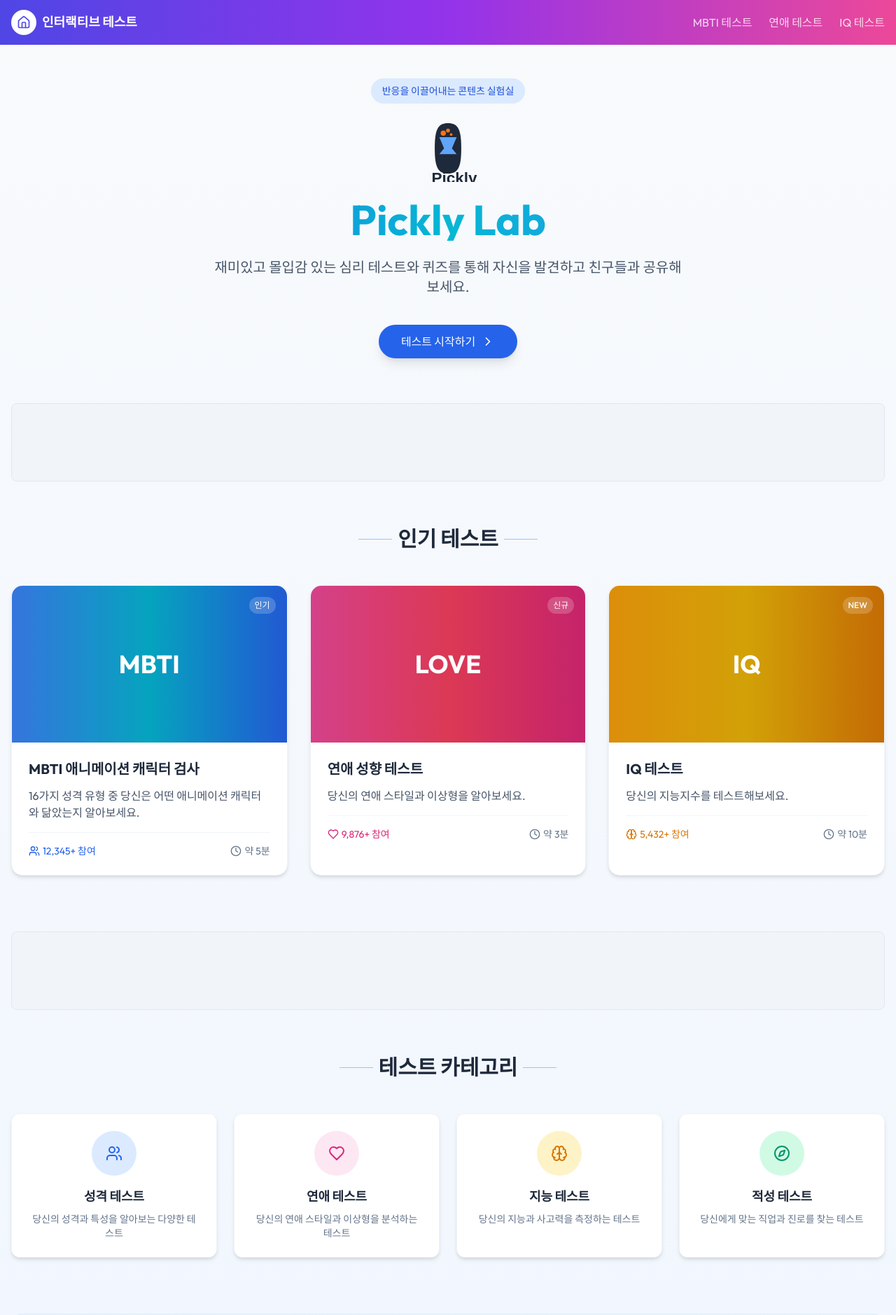
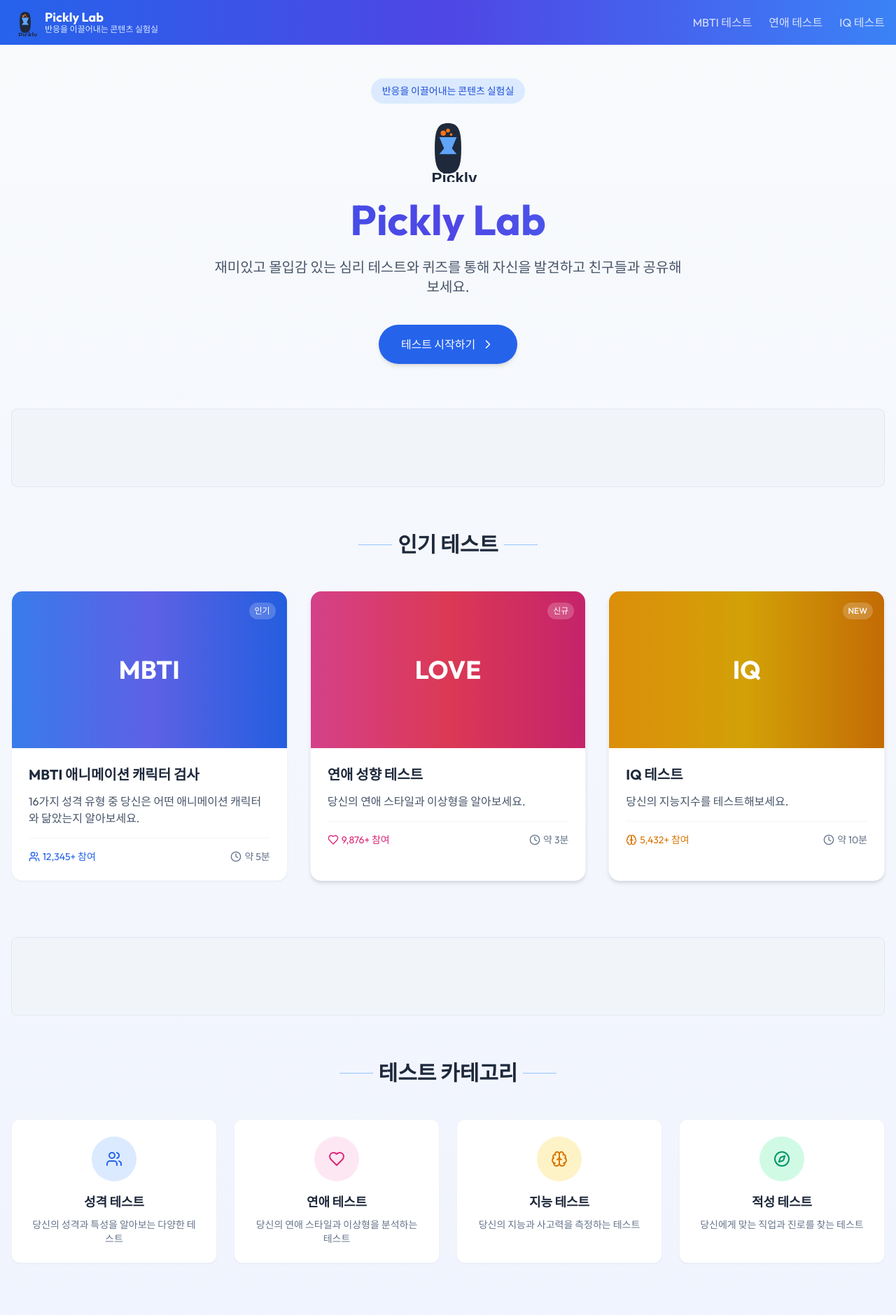
Before and after one commit to mingyun-jeong/interactive-site, a Next.js app: page / in a window 1280 px wide. Shown: the top 1879 px of the page at 70% size. Built offline with nearby package versions, Linux system fonts and the light colour scheme.

Commit message:
Update UI with more elegant Pickly Lab styling

```diff
--- a/app/components/Navbar.tsx
+++ b/app/components/Navbar.tsx
@@ -41,19 +41,30 @@ export default function Navbar() {
       className={`fixed top-0 left-0 w-full z-50 transition-all duration-300 ${
         scrolled
           ? "bg-white/90 dark:bg-slate-900/90 backdrop-blur-md shadow-sm"
-          : "bg-gradient-to-r from-indigo-600 via-purple-600 to-pink-500"
+          : "bg-gradient-to-r from-blue-600 via-indigo-600 to-blue-500"
       }`}
     >
       <div className="container mx-auto px-4">
         <div className="flex items-center justify-between h-16">
           {/* Logo and site name */}
           <Link href="/" className="flex items-center space-x-2">
-            <div className={`${scrolled ? "bg-indigo-100 dark:bg-indigo-900" : "bg-white"} p-2 rounded-full`}>
-              <Home className={`h-5 w-5 ${scrolled ? "text-indigo-700 dark:text-indigo-300" : "text-indigo-600"}`} />
+            <div className="relative h-10 w-10">
+              <Image
+                src="/pickly-lab-logo.svg"
+                alt="Pickly Lab Logo"
+                width={40}
+                height={40}
+                className="object-contain"
+              />
             </div>
-            <span className={`font-bold text-lg ${scrolled ? "text-slate-800 dark:text-white" : "text-white"}`}>
-              인터랙티브 테스트
-            </span>
+            <div className="flex flex-col">
+              <span className={`font-bold text-lg leading-none ${scrolled ? "text-slate-800 dark:text-white" : "text-white"}`}>
+                Pickly Lab
+              </span>
+              <span className={`text-xs leading-tight ${scrolled ? "text-slate-600 dark:text-slate-300" : "text-blue-100"}`}>
+                반응을 이끌어내는 콘텐츠 실험실
+              </span>
+            </div>
           </Link>
 
           {/* Desktop Navigation */}
@@ -62,8 +73,8 @@ export default function Navbar() {
               href="/quizzes/mbti"
               className={`${scrolled
                 ? isActive("/quizzes/mbti")
-                  ? "text-indigo-600 dark:text-indigo-400 font-medium"
-                  : "text-slate-700 dark:text-slate-200 hover:text-indigo-600 dark:hover:text-indigo-400"
+                  ? "text-blue-600 dark:text-blue-400 font-medium"
+                  : "text-slate-700 dark:text-slate-200 hover:text-blue-600 dark:hover:text-blue-400"
                 : isActive("/quizzes/mbti")
                   ? "text-white font-medium"
                   : "text-white/80 hover:text-white"
--- a/app/page.tsx
+++ b/app/page.tsx
@@ -22,7 +22,7 @@ export const metadata: Metadata = {
 
 export default function Home() {
   return (
-    <div className="min-h-screen bg-gradient-to-b from-slate-50 to-blue-50 dark:from-slate-950 dark:to-blue-950">
+    <div className="min-h-screen bg-gradient-to-b from-slate-50 to-indigo-50 dark:from-slate-950 dark:to-indigo-950">
       <div className="container mx-auto px-4 py-12">
         <header className="text-center mb-16">
           <div className="inline-block mb-4 bg-blue-100 dark:bg-blue-900/30 px-4 py-2 rounded-full text-blue-700 dark:text-blue-300 font-medium text-sm">
@@ -39,7 +39,7 @@ export default function Home() {
               />
             </div>
           </div>
-          <h1 className="text-5xl md:text-6xl font-bold mb-6 bg-gradient-to-r from-blue-600 via-cyan-500 to-blue-500 text-transparent bg-clip-text">
+          <h1 className="text-5xl md:text-6xl font-bold mb-6 bg-gradient-to-r from-blue-600 via-indigo-600 to-blue-500 text-transparent bg-clip-text">
             Pickly Lab
           </h1>
           <p className="text-xl text-slate-600 dark:text-slate-300 max-w-2xl mx-auto">
@@ -49,7 +49,7 @@ export default function Home() {
           <div className="mt-10">
             <Link
               href="/quizzes/mbti"
-              className="inline-flex items-center bg-blue-600 hover:bg-blue-700 text-white font-medium px-8 py-3 rounded-full shadow-lg hover:shadow-xl transition-all duration-300 transform hover:scale-105"
+              className="inline-flex items-center bg-blue-600 hover:bg-blue-700 text-white font-medium px-8 py-4 rounded-full shadow-md hover:shadow-xl transition-all duration-300 transform hover:-translate-y-1"
             >
               테스트 시작하기
               <ChevronRight className="ml-2 h-5 w-5" />
@@ -73,9 +73,9 @@ export default function Home() {
 
           <div className="grid grid-cols-1 md:grid-cols-2 lg:grid-cols-3 gap-8">
             <Link href="/quizzes/mbti" className="group">
-              <div className="h-full bg-white dark:bg-slate-800 rounded-2xl shadow-md overflow-hidden transition-all duration-300 group-hover:shadow-xl group-hover:-translate-y-1 border border-slate-100 dark:border-slate-700">
-                <div className="relative h-56 bg-gradient-to-r from-blue-500 via-cyan-500 to-blue-600 flex items-center justify-center p-6">
-                  <div className="absolute inset-0 bg-black/10"></div>
+              <div className="h-full bg-white dark:bg-slate-800/80 rounded-2xl shadow-sm overflow-hidden transition-all duration-300 group-hover:shadow-lg group-hover:-translate-y-1 border border-slate-100 dark:border-slate-700/50">
+                <div className="relative h-56 bg-gradient-to-r from-blue-500 via-indigo-500 to-blue-600 flex items-center justify-center p-6">
+                  <div className="absolute inset-0 bg-black/5"></div>
                   <span className="relative text-4xl font-bold text-white">MBTI</span>
                   <div className="absolute top-4 right-4 bg-white/20 backdrop-blur-sm text-white text-xs font-medium px-2 py-1 rounded-full">
                     인기
@@ -88,7 +88,7 @@ export default function Home() {
                   <p className="text-slate-600 dark:text-slate-300 mb-4">
                     16가지 성격 유형 중 당신은 어떤 애니메이션 캐릭터와 닮았는지 알아보세요.
                   </p>
-                  <div className="flex items-center justify-between mt-auto pt-4 border-t border-slate-100 dark:border-slate-700">
+                  <div className="flex items-center justify-between mt-auto pt-4 border-t border-slate-100 dark:border-slate-700/50">
                     <div className="flex items-center text-sm text-blue-600 dark:text-blue-400">
                       <Users className="h-4 w-4 mr-1" />
                       <span>12,345+ 참여</span>
@@ -181,7 +181,7 @@ export default function Home() {
           </div>
 
           <div className="grid grid-cols-1 sm:grid-cols-2 lg:grid-cols-4 gap-6">
-            <div className="bg-white dark:bg-slate-800 rounded-xl p-6 text-center shadow-md border border-slate-100 dark:border-slate-700 hover:shadow-lg transition-all hover:-translate-y-1 duration-300">
+            <div className="bg-white dark:bg-slate-800/80 rounded-xl p-6 text-center shadow-sm border border-slate-100 dark:border-slate-700/50 hover:shadow-md transition-all hover:-translate-y-1 duration-300">
               <div className="w-16 h-16 bg-blue-100 dark:bg-blue-900/30 rounded-full flex items-center justify-center mx-auto mb-4">
                 <Users className="h-6 w-6 text-blue-600 dark:text-blue-400" />
               </div>
@@ -189,7 +189,7 @@ export default function Home() {
               <p className="text-slate-500 dark:text-slate-400 text-sm">당신의 성격과 특성을 알아보는 다양한 테스트</p>
             </div>
 
-            <div className="bg-white dark:bg-slate-800 rounded-xl p-6 text-center shadow-md border border-slate-100 dark:border-slate-700 hover:shadow-lg transition-all hover:-translate-y-1 duration-300">
+            <div className="bg-white dark:bg-slate-800/80 rounded-xl p-6 text-center shadow-sm border border-slate-100 dark:border-slate-700/50 hover:shadow-md transition-all hover:-translate-y-1 duration-300">
               <div className="w-16 h-16 bg-pink-100 dark:bg-pink-900/30 rounded-full flex items-center justify-center mx-auto mb-4">
                 <Heart className="h-6 w-6 text-pink-600 dark:text-pink-400" />
               </div>
@@ -197,7 +197,7 @@ export default function Home() {
               <p className="text-slate-500 dark:text-slate-400 text-sm">당신의 연애 스타일과 이상형을 분석하는 테스트</p>
             </div>
 
-            <div className="bg-white dark:bg-slate-800 rounded-xl p-6 text-center shadow-md border border-slate-100 dark:border-slate-700 hover:shadow-lg transition-all hover:-translate-y-1 duration-300">
+            <div className="bg-white dark:bg-slate-800/80 rounded-xl p-6 text-center shadow-sm border border-slate-100 dark:border-slate-700/50 hover:shadow-md transition-all hover:-translate-y-1 duration-300">
               <div className="w-16 h-16 bg-amber-100 dark:bg-amber-900/30 rounded-full flex items-center justify-center mx-auto mb-4">
                 <Brain className="h-6 w-6 text-amber-600 dark:text-amber-400" />
               </div>
@@ -205,7 +205,7 @@ export default function Home() {
               <p className="text-slate-500 dark:text-slate-400 text-sm">당신의 지능과 사고력을 측정하는 테스트</p>
             </div>
 
-            <div className="bg-white dark:bg-slate-800 rounded-xl p-6 text-center shadow-md border border-slate-100 dark:border-slate-700 hover:shadow-lg transition-all hover:-translate-y-1 duration-300">
+            <div className="bg-white dark:bg-slate-800/80 rounded-xl p-6 text-center shadow-sm border border-slate-100 dark:border-slate-700/50 hover:shadow-md transition-all hover:-translate-y-1 duration-300">
               <div className="w-16 h-16 bg-emerald-100 dark:bg-emerald-900/30 rounded-full flex items-center justify-center mx-auto mb-4">
                 <Compass className="h-6 w-6 text-emerald-600 dark:text-emerald-400" />
               </div>
@@ -216,7 +216,7 @@ export default function Home() {
         </section>
 
         {/* Pickly Lab 소개 섹션 */}
-        <section className="mb-20 bg-gradient-to-br from-blue-50 to-cyan-50 dark:from-blue-900/20 dark:to-cyan-900/20 rounded-2xl p-8 shadow-lg border border-blue-100 dark:border-blue-800">
+        <section className="mb-20 bg-gradient-to-br from-slate-50 to-blue-50 dark:from-slate-900/50 dark:to-blue-900/20 rounded-2xl p-8 shadow-sm border border-slate-200 dark:border-slate-700/50">
           <h2 className="text-2xl font-bold text-slate-800 dark:text-white mb-6 text-center">
             Pickly Lab과 함께하는 재미있는 심리 테스트
           </h2>
@@ -230,8 +230,8 @@ export default function Home() {
             </div>
 
             <div className="flex flex-col items-center text-center">
-              <div className="w-12 h-12 bg-blue-100 dark:bg-blue-900/30 rounded-full flex items-center justify-center mb-4">
-                <Clock className="h-5 w-5 text-blue-600 dark:text-blue-400" />
+              <div className="w-12 h-12 bg-indigo-100 dark:bg-indigo-900/30 rounded-full flex items-center justify-center mb-4">
+                <Clock className="h-5 w-5 text-indigo-600 dark:text-indigo-400" />
               </div>
               <h3 className="font-bold text-slate-800 dark:text-white mb-2">빠른 결과</h3>
               <p className="text-slate-500 dark:text-slate-400 text-sm">짧은 시간 안에 당신의 성향과 특성을 알아볼 수 있습니다.</p>
@@ -250,7 +250,7 @@ export default function Home() {
         {/* 하단 광고 배너 */}
         <AdBanner type="horizontal" position="bottom" />
 
-        <footer className="text-center text-slate-500 dark:text-slate-400 mt-16 pt-8 border-t border-slate-200 dark:border-slate-700">
+        <footer className="text-center text-slate-500 dark:text-slate-400 mt-16 pt-8 border-t border-slate-200 dark:border-slate-700/50">
           <div className="mb-4">
             <Image
               src="/pickly-lab-logo.svg"
```
